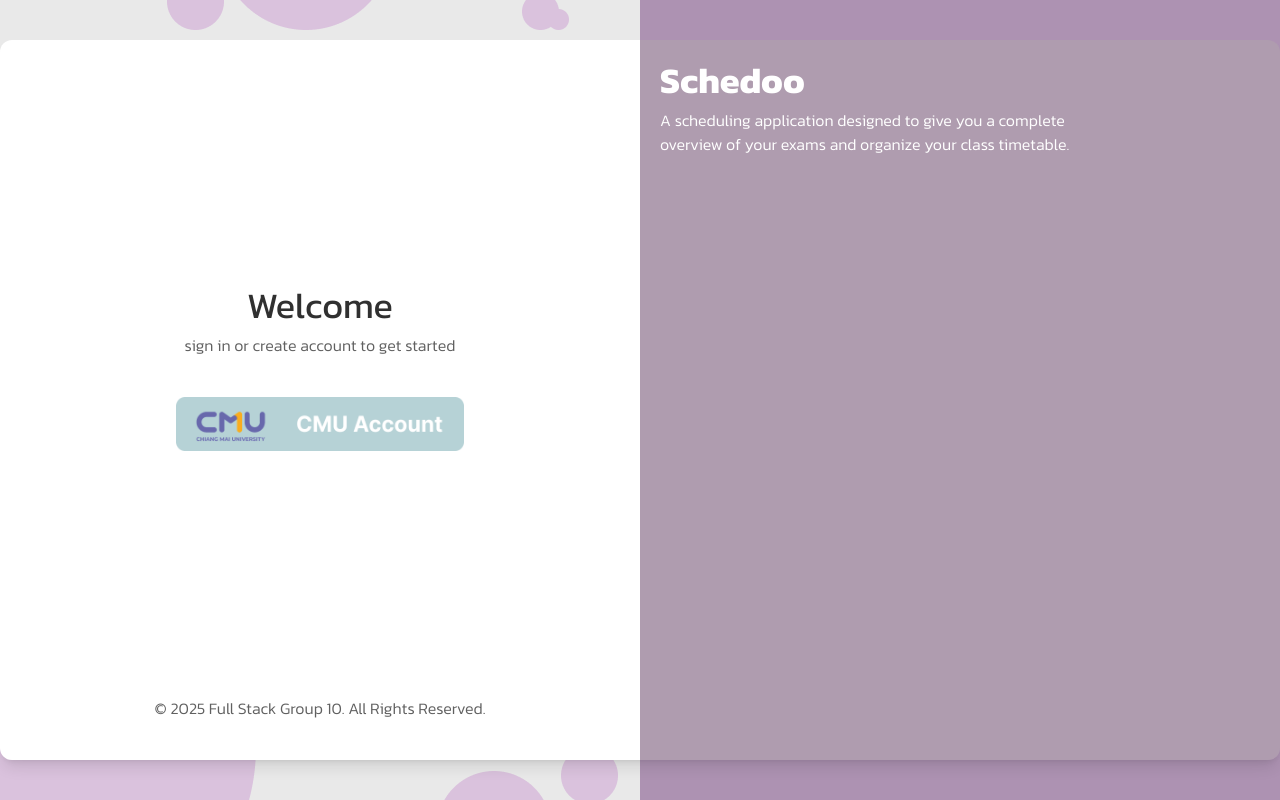
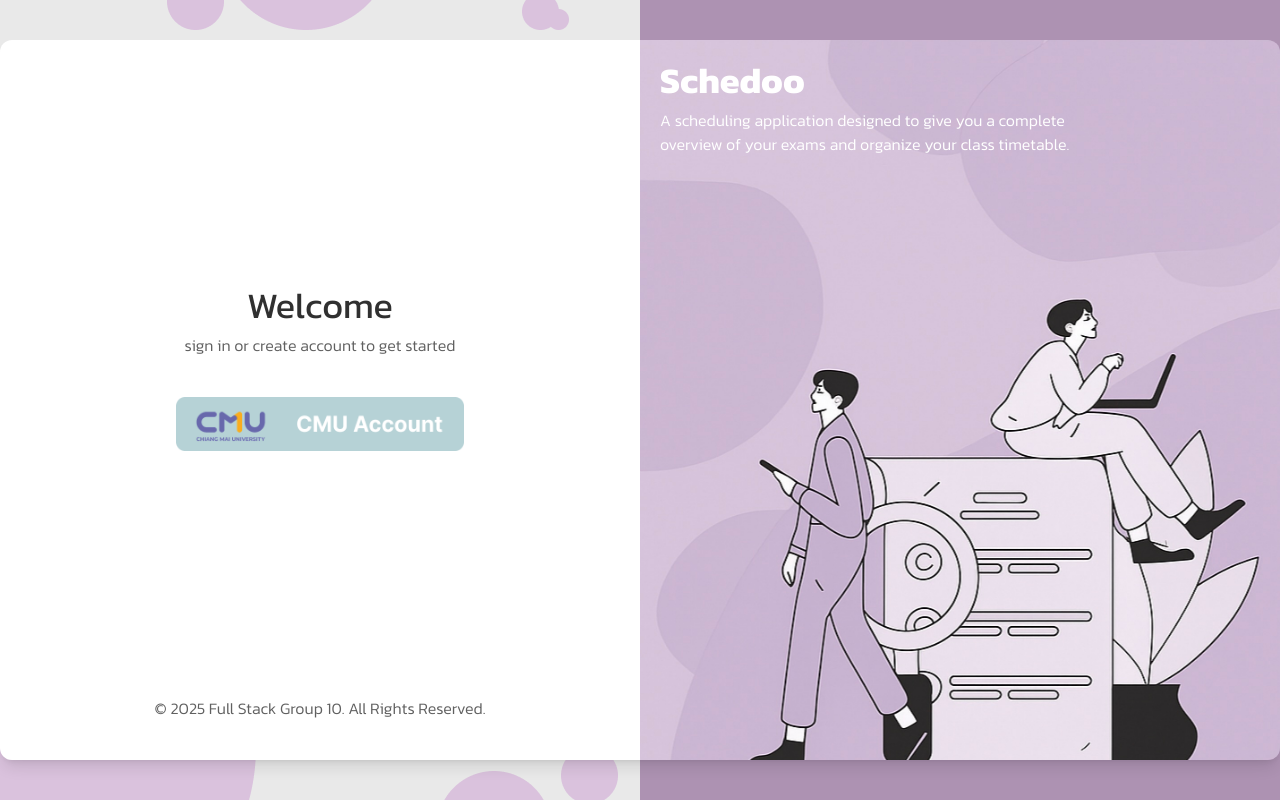
Before and after one commit to Maimeetang/exam-shedoo-frontend, a Next.js app: page / in a window 1280 px wide. Built offline with nearby package versions, Linux system fonts and the light colour scheme.

Commit message:
Add right background image for login page

```diff
--- a/src/Login/page.tsx
+++ b/src/Login/page.tsx
@@ -33,7 +33,7 @@ export default function Login() {
         </div>
 
         {/* ฝั่งขวา */}
-        <div className="flex bg-[#AF9CAF]">
+        <div className="flex bg-[url(/background/login2.jpeg)] bg-cover bg-center">
           <div className="mt-5 ml-5">
             <h1 className="mb-2 heading-white font-bold">Schedoo</h1>
             <p className="w-2/3 paragraph-white">
```
Also changed, not shown: public/background/login2.jpeg (added).
